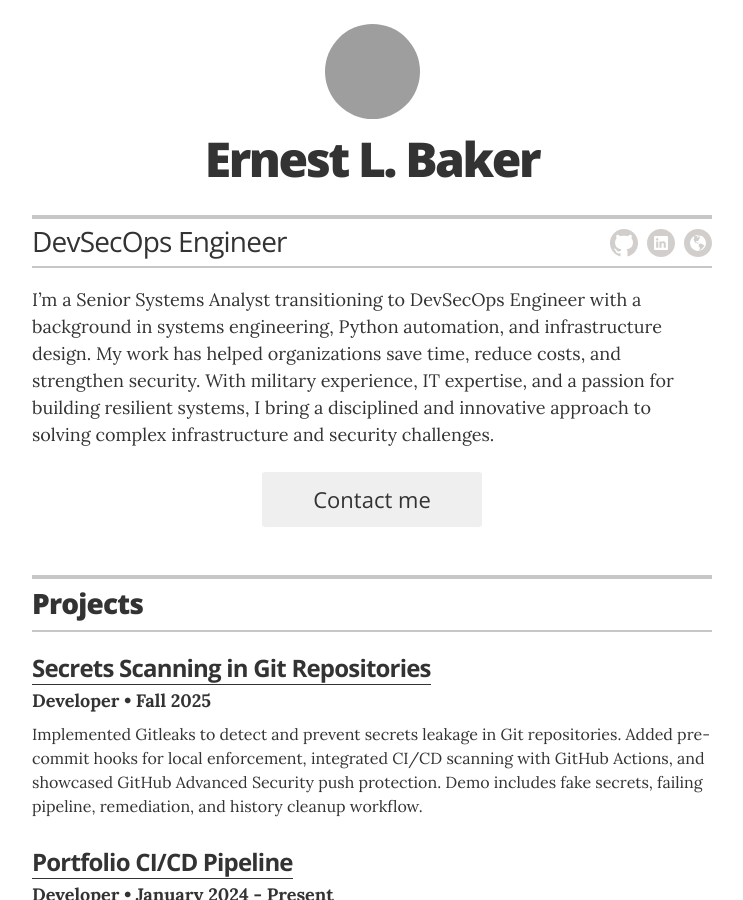
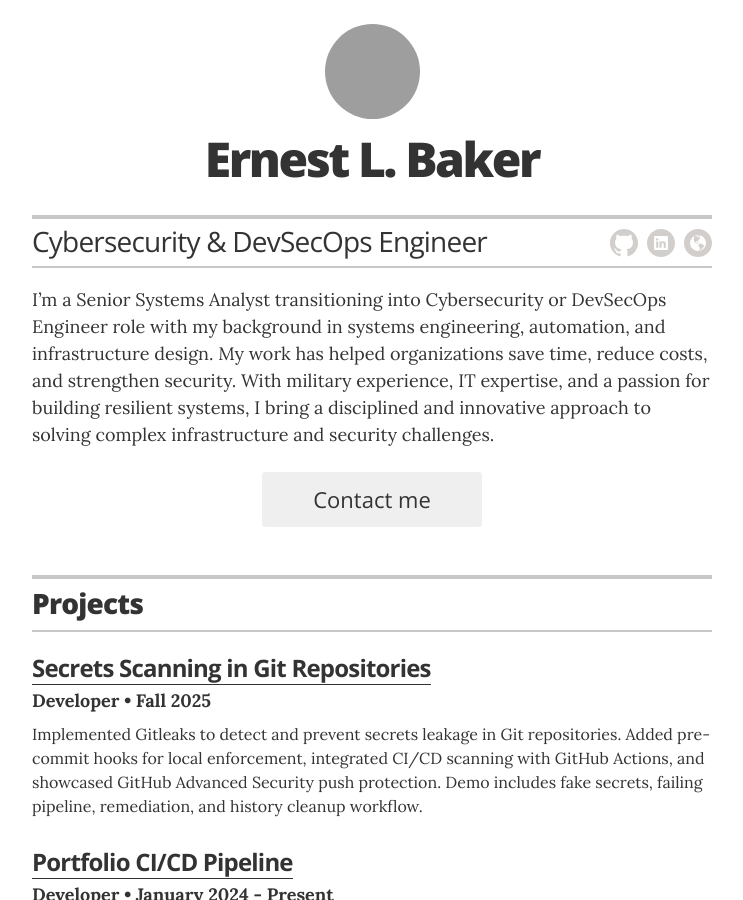
Before and after one commit to crow50/ernest-portfolio, a Jekyll site: the page built from portfolio-site/index.html, in a window 1280 px wide and 900 px high, cut to the strip 0-900 px from the top of the window. Shown: the whole strip, without its empty margins (268-1011 px from the left). Built offline with Jekyll 4.4.1, drawn with Linux system fonts in a browser that asks for light colours; some of the changed text lies outside the part shown; grey boxes are pictures that could not be loaded.

```diff
--- a/portfolio-site/_config.yml
+++ b/portfolio-site/_config.yml
@@ -1,5 +1,5 @@
 # Site settings
-title: "Ernest Baker | DevSecOps Engineer"
+title: "Ernest Baker | Cybersecurity & DevSecOps Engineer"
 description: "A vain attempt to document my professional life"
 
 # Build settings
@@ -14,7 +14,7 @@ resume_avatar_photo: "https://avatars.githubusercontent.com/u/15437063?v=4" # "a
 
 # Set the resume name and title
 resume_name:                    "Ernest L. Baker"
-resume_title:                   "DevSecOps Engineer"
+resume_title:                   "Cybersecurity & DevSecOps Engineer"
 
 # used for the contact button in _layouts/resume.html
 resume_contact_email:           "ernestleroybaker@gmail.com"
@@ -27,7 +27,7 @@ resume_header_contact_info:     "{{ site.resume_contact_email }} | {{ site.resum
 display_header_contact_info:    "false"
 
 
-resume_header_intro: "<p>I’m a Senior Systems Analyst transitioning to DevSecOps Engineer with a background in systems engineering, Python automation, and infrastructure design. My work has helped organizations save time, reduce costs, and strengthen security. With military experience, IT expertise, and a passion for building resilient systems, I bring a disciplined and innovative approach to solving complex infrastructure and security challenges.</p>"
+resume_header_intro: "<p>I’m a Senior Systems Analyst transitioning into Cybersecurity or DevSecOps Engineer role with my background in systems engineering, automation, and infrastructure design. My work has helped organizations save time, reduce costs, and strengthen security. With military experience, IT expertise, and a passion for building resilient systems, I bring a disciplined and innovative approach to solving complex infrastructure and security challenges.</p>"
 
 # use "yes" to display the email contact button,
 # "no" to display an "I'm not looking for work" message,
@@ -43,7 +43,7 @@ resume_section_projects:        true
 resume_section_skills:          true
 # resume_section_recognition:     true
 # resume_section_links:           true
-# resume_section_associations:    true
+resume_section_associations:    true
 # resume_section_interests:       true
 
 # Resume social links
--- a/portfolio-site/_data/education.yml
+++ b/portfolio-site/_data/education.yml
@@ -1,7 +1,7 @@
 # Degree
 - degree: Bachelor of Science - Cyber Security
   uni: Stetson University, Florida
-  year: 2026
+  year: December, 2026
   awards: []
   summary: "Pursuing advanced knowledge in cybersecurity principles, network defense, ethical hacking, and security governance. Focusing on practical applications of security frameworks and compliance requirements."
 
```
Also changed, not shown: portfolio-site/Gemfile (+10 -5 lines), portfolio-site/_data/associations.yml (+4 -4 lines), .github/dependabot.yml, README.md, portfolio-site/Gemfile.lock.
